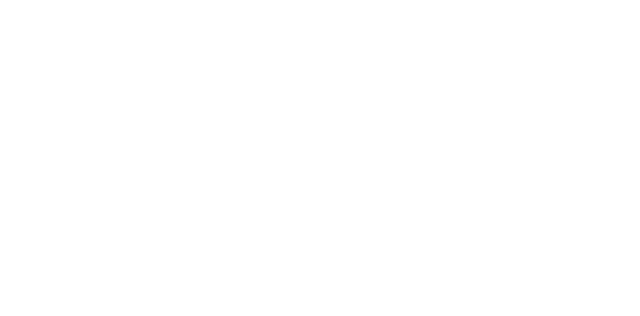
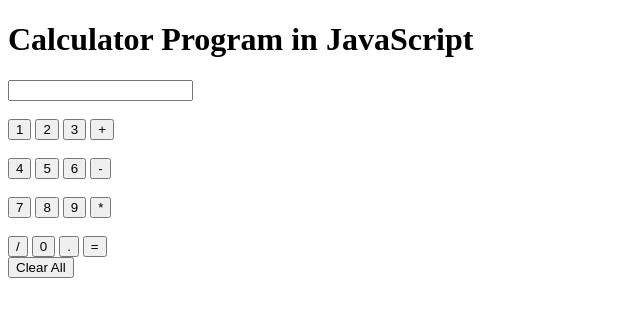
Before and after one commit to KUBAHO3/Bugs-Hide-Seek, a plain HTML site: page index.html in a window 1280 px wide. Shown: the whole page, without its empty margins (0-640 px from the left). Drawn offline with Linux system fonts and the light colour scheme.

Commit message:
add html codes

```diff
--- a/index.html
+++ b/index.html
@@ -8,7 +8,45 @@
     <link rel="stylesheet" href="style.css">
 </head>
 <body>
+    <h1> Calculator Program in JavaScript </h1>
+<div class= "formstyle">
+<form name = "form1">
 
+    <!-- This input box shows the button pressed by the user in calculator. -->
+  <input id = "calc" type ="text" name = "answer"> <br> <br>
+  <!-- Display the calculator button on the screen. -->
+  <!-- onclick() function display the number prsses by the user. -->
+  <input type = "button" value = "1" onclick = "form1.answer.value += '1' ">
+  <input type = "button" value = "2" onclick = "form1.answer.value += '2' ">
+  <input type = "button" value = "3" onclick = "form1.answer.value += '3' ">
+   <input type = "button" value = "+" onclick = "form1.answer.value += '+' ">
+  <br> <br>
+
+  <input type = "button" value = "4" onclick = "form1.answer.value += '4' ">
+  <input type = "button" value = "5" onclick = "form1.answer.value += '5' ">
+  <input type = "button" value = "6" onclick = "form1.answer.value += '6' ">
+  <input type = "button" value = "-" onclick = "form1.answer.value += '-' ">
+  <br> <br>
+
+  <input type = "button" value = "7" onclick = "form1.answer.value += '7' ">
+  <input type = "button" value = "8" onclick = "form1.answer.value += '8' ">
+  <input type = "button" value = "9" onclick = "form1.answer.value += '9' ">
+  <input type = "button" value = "*" onclick = "form1.answer.value += '*' ">
+  <br> <br>
+
+
+  <input type = "button" value = "/" onclick = "form1.answer.value += '/' ">
+  <input type = "button" value = "0" onclick = "form1.answer.value += '0' ">
+    <input type = "button" value = "." onclick = "form1.answer.value += '.' ">
+    <!-- When we click on the '=' button, the onclick() shows the sum results on the calculator screen. -->
+  <input type = "button" value = "=" onclick = "form1.answer.value = eval(form1.answer.value) ">
+  <br>
+  <!-- Display the Cancel button and erase all data entered by the user. -->
+  <input type = "button" value = "Clear All" onclick = "form1.answer.value = ' ' " id= "clear" >
+  <br>
+
+</form>
+</div>
     <script src="app.js" type="text/javascript"></script>
 </body>
 </html>
```
